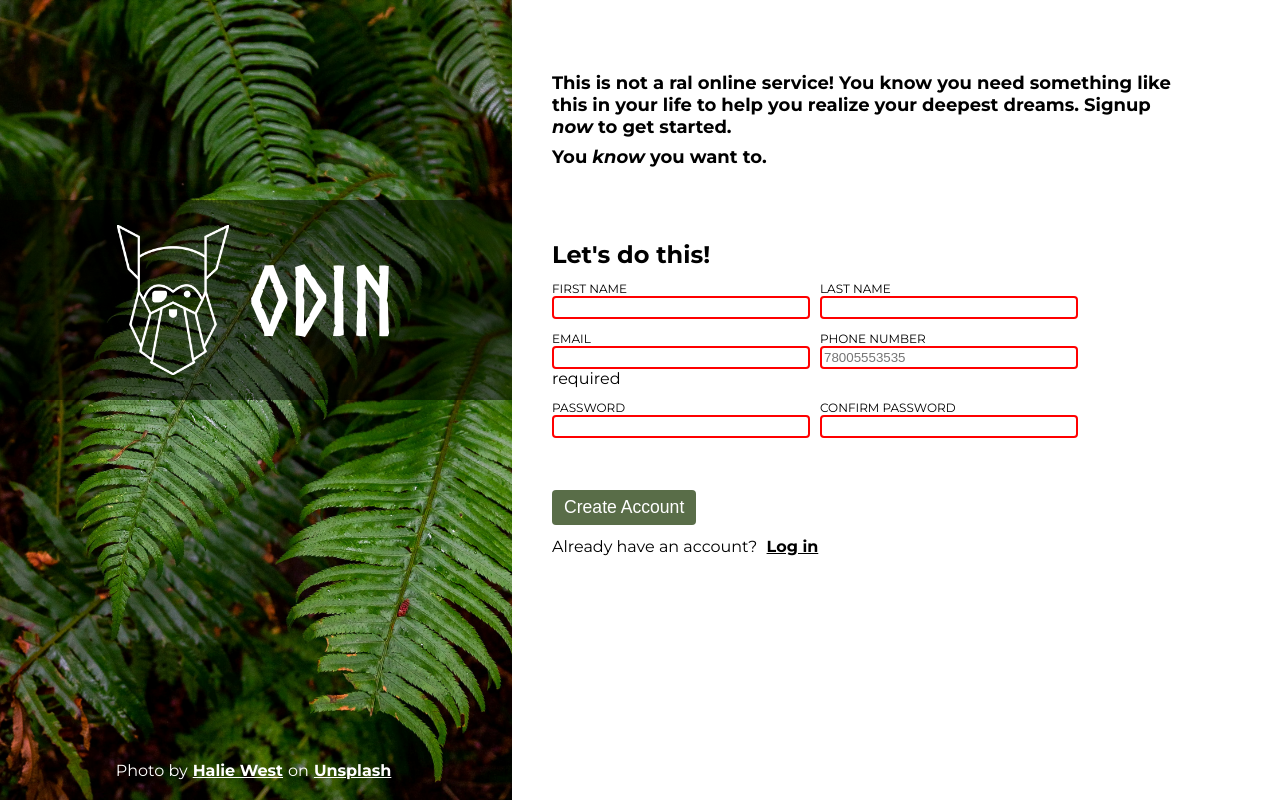
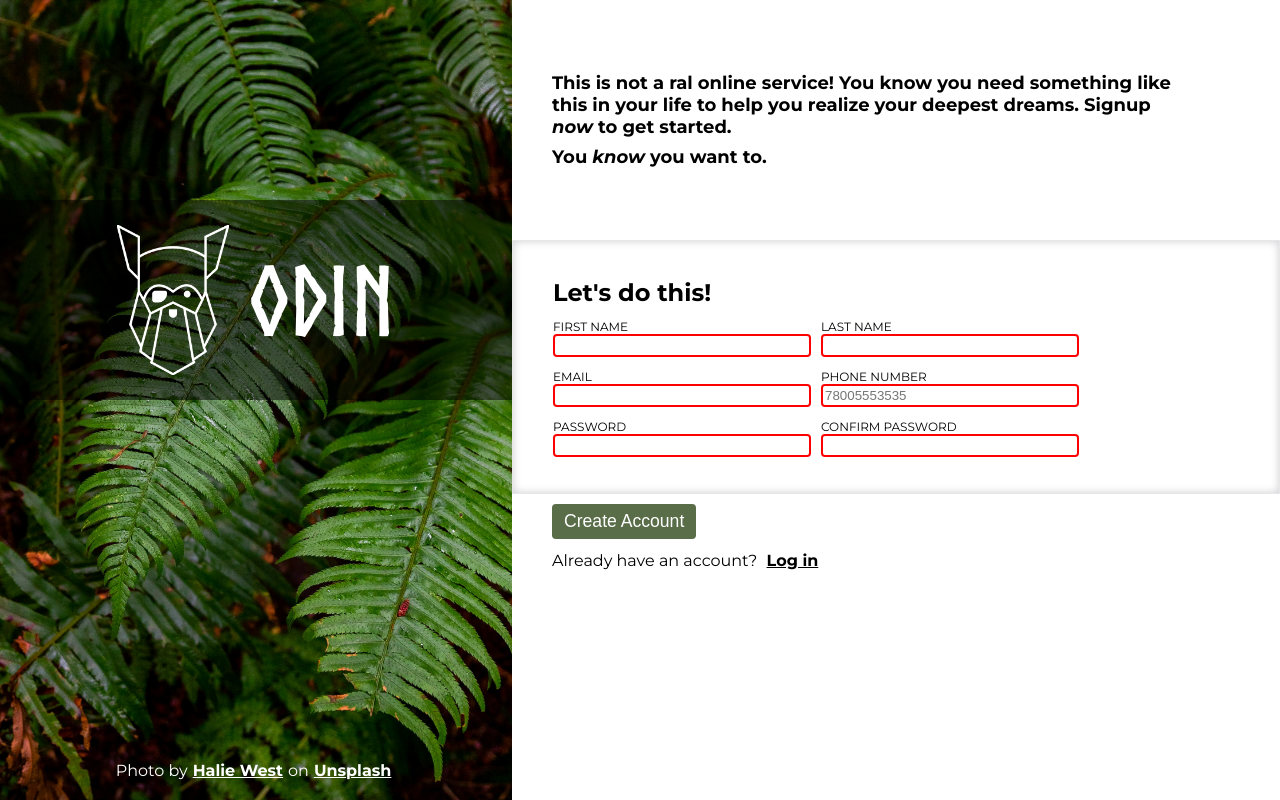
Before and after one commit to akimovivan/odin-html-form, a plain HTML site: page index.html in a window 1280 px wide. Drawn offline with Linux system fonts and the light colour scheme.

Commit message:
update form styling, remove required element

```diff
--- a/index.html
+++ b/index.html
@@ -51,7 +51,6 @@
                     <div>
                         <label for="userMail">EMAIL</label>
                         <input type="email" name="userMail" id="userMail" required>
-                        <span></span>
                     </div>
                     <div>
                         <label for="phone">PHONE NUMBER</label>
--- a/static/css/style.css
+++ b/static/css/style.css
@@ -97,15 +97,19 @@ a {
 }
 
 .form {
-    padding: 0 100px 0 40px;
-    }
+    padding: 12px 100px 0px 40px;
+    border: 1px solid var(--input-border-clr);
+    box-shadow: inset 0px 0px 8px 0px #ccc;
+    display: flex;
+    flex-direction: column;
+    justify-content: center;
+}
 
 form {
     margin: 12px 0;
     display: flex;
     flex-direction: column;
     gap: 12px;
-
 }
 
 .row {
@@ -164,7 +168,3 @@ button {
     font-size: 1.1rem;
     margin-bottom: 12px;
 }
-
-input:required + span::after {
-    content: 'required';
-}
```
